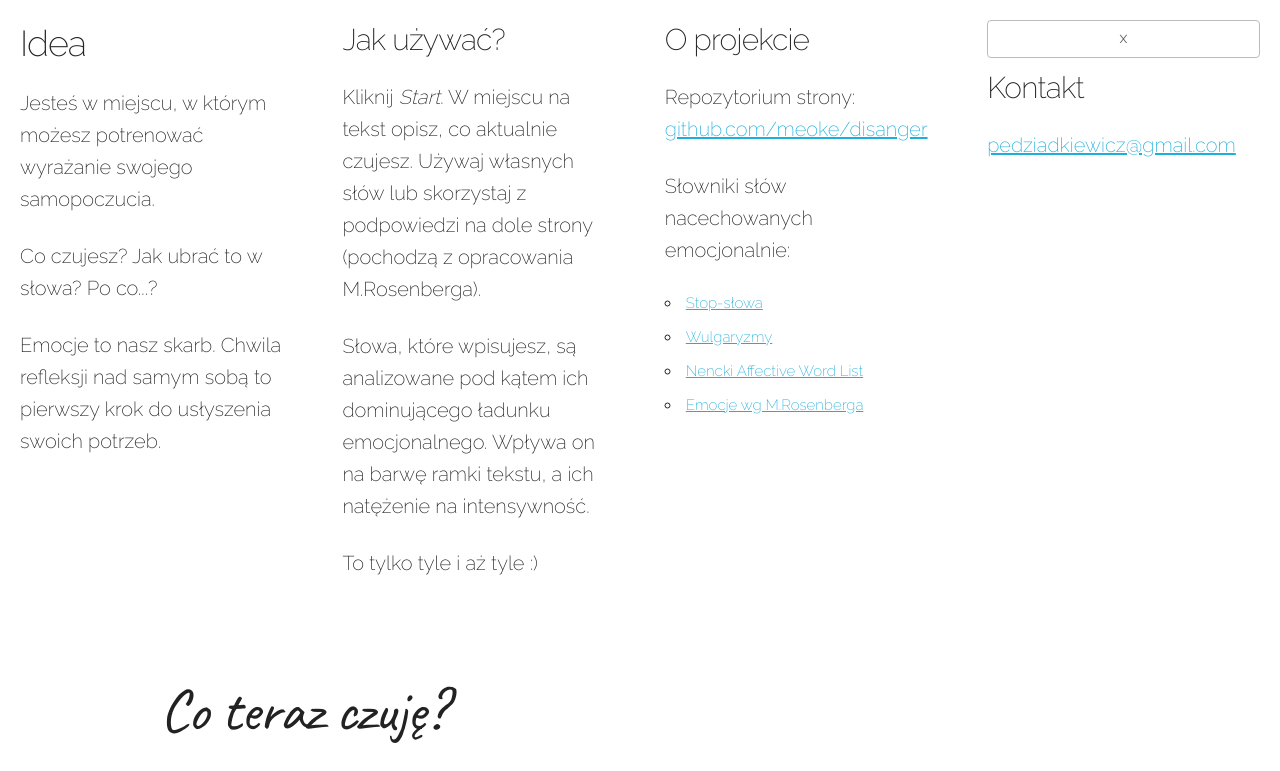
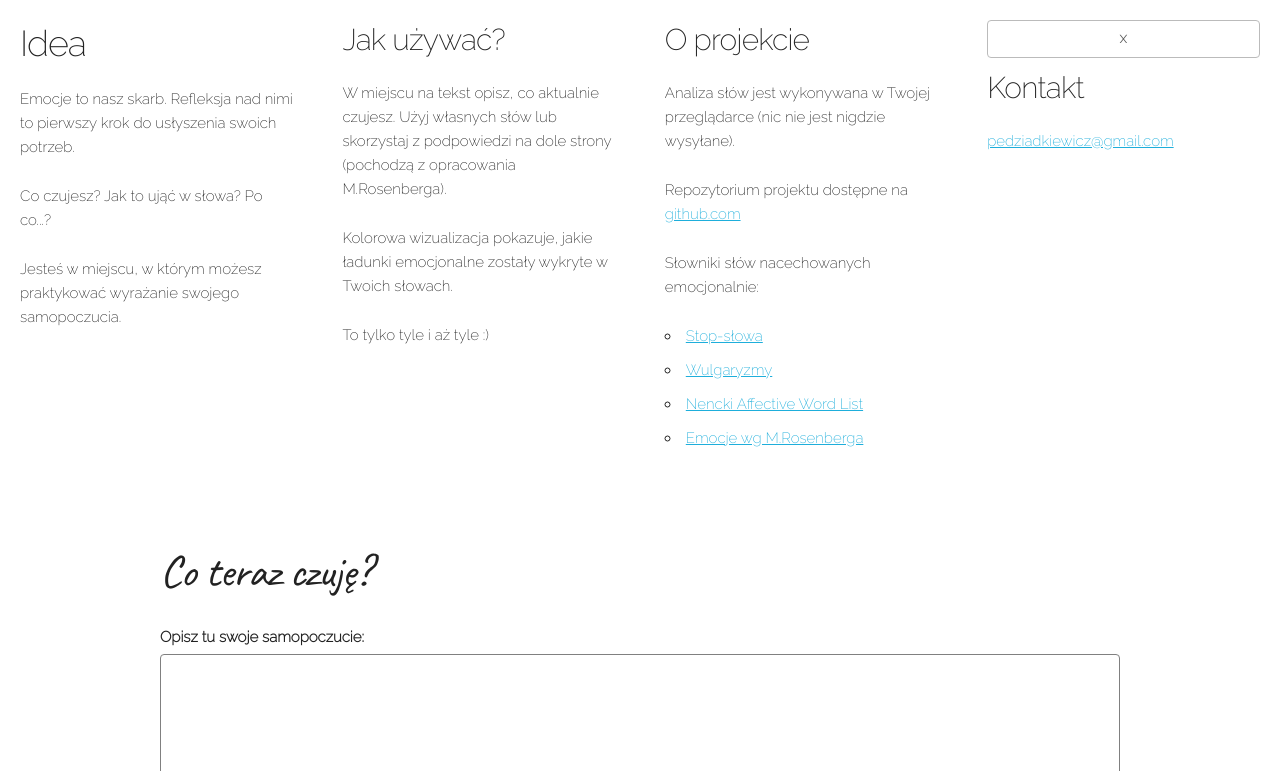
Before and after one commit to meoke/whatdoifeel, a website built with webpack: page src/index.html in a window 1280 px wide. Both pictures are taken after a click on the button "O STRONIE". Shown: the top 771 px of the page. Built offline with nearby package versions, Linux system fonts and the light colour scheme.

Commit message:
Update html text and css

```diff
--- a/src/css/style.css
+++ b/src/css/style.css
@@ -38,11 +38,11 @@
 h1 {
     font-family: 'Caveat', cursive;
     text-align: left;
-    font-size: 4em;
+    font-size: 3em;
 }
 
 button, p, textarea {
-    font-size: 2rem;
+    font-size: 1.5rem;
 }
 
 button {
@@ -88,7 +88,7 @@ button {
 
 #titleContainer {
     position: relative;
-    height: 100px;
+    height: 80px;
 }
 
 .emotionDot {
@@ -103,10 +103,6 @@ button {
 #dotsContainer {
     position: relative;
     height: 100%;
-}
-
-#instruction {
-    padding: 20px 0px;
 }
 
 #wordsHints {
--- a/src/index.html
+++ b/src/index.html
@@ -44,23 +44,21 @@
             <div class="three columns u-max-full-width">
 
                 <h3 class="shrink">Idea</h3>
-                <p>Jesteś w miejscu, w którym możesz potrenować wyrażanie swojego samopoczucia.</p>
-                <p>Co czujesz? Jak ubrać to w słowa? Po co...?</p>
-                <p>Emocje to nasz skarb. Chwila refleksji nad samym sobą to pierwszy krok do usłyszenia swoich
-                    potrzeb.</p>
+                <p>Emocje to nasz skarb. Refleksja nad nimi to pierwszy krok do usłyszenia swoich potrzeb.</p>
+                <p>Co czujesz? Jak to ująć w słowa? Po co...?</p>
+                <p>Jesteś w miejscu, w którym możesz praktykować wyrażanie swojego samopoczucia.</p>
             </div>
             <div class="three columns u-max-full-width">
                 <h4>Jak używać?</h4>
-                <p>Kliknij <i>Start</i>. W miejscu na tekst opisz, co aktualnie czujesz. Używaj własnych
-                    słów lub skorzystaj z podpowiedzi na dole strony (pochodzą z opracowania M.Rosenberga). </p>
-                <p>Słowa, które wpisujesz, są analizowane pod kątem ich dominującego ładunku emocjonalnego. Wpływa
-                    on na barwę ramki tekstu, a ich natężenie na intensywność.</p>
+                <p>W miejscu na tekst opisz, co aktualnie czujesz. Użyj własnych słów lub skorzystaj z podpowiedzi na dole strony (pochodzą z opracowania M.Rosenberga). </p>
+                <p>Kolorowa wizualizacja pokazuje, jakie ładunki emocjonalne zostały wykryte w Twoich słowach.</p>
                 <p>To tylko tyle i aż tyle :)</p>
             </div>
             <div class="three columns u-max-full-width">
                 <h4>O projekcie</h4>
-                <p>Repozytorium strony: <a href="github.com/meoke/disanger"
-                        target="_blank">github.com/meoke/disanger</a></p>
+                <p>Analiza słów jest wykonywana w Twojej przeglądarce (nic nie jest nigdzie wysyłane).</p>
+                <p>Repozytorium projektu dostępne na <a href="https://github.com/meoke/whatdoifeel"
+                        target="_blank">github.com</a></p>
                 <p>Słowniki słów nacechowanych emocjonalnie:
                 <ul>
                     <li><a href="https://github.com/bieli/stopwords/blob/master/polish.stopwords.txt"
@@ -79,7 +77,6 @@
                 <a id="closeAboutBtn" class="button closebtn" href="#">x</a>
                 <h4>Kontakt</h4>
                 <p><a href="mailto:pedziadkiewicz@gmail.com">pedziadkiewicz@gmail.com</a></p>
-
             </div>
         </div>
         <div class="container">
@@ -88,10 +85,8 @@
                     <h1 id="title" class="five columns">Co teraz czuję?</h1>
                     <div id="dotsContainer" class="seven columns u-full-width"></div>
                 </div>
-                <div id="instruction">
-                    <p>Opisz swoje samopoczucie, by usłyszeć swoje potrzeby. Obserwuj kolory i ich natężenie. Zależą od słów, których użyjesz.</p>
-                </div>
                 <div>
+                    <label for="feelingsInput">Opisz tu swoje samopoczucie:</label>
                     <textarea id="feelingsInput" type="text" disabled="true"
                         class="u-full-width"></textarea>
                     <button id="startEvaluationBtn" class="button-primary toggleEvaluationBtn">Rozpoczynam</button>
--- a/src/js/views/Evaluation.js
+++ b/src/js/views/Evaluation.js
@@ -28,7 +28,6 @@ export class EmotionalStateEvaluationView {
             titleContainer: $("#titleContainer"),
             dotsContainer: $("#dotsContainer"),
             evaluationContainer: $('#evaluationContainer'),
-            evaluationInstruction: $('#instruction'),
             startEvaluationBtn: $('#startEvaluationBtn'),
             restartEvaluationBtn: $('#restartEvaluationBtn'),
             feelingsInput: $('#feelingsInput'),
```
